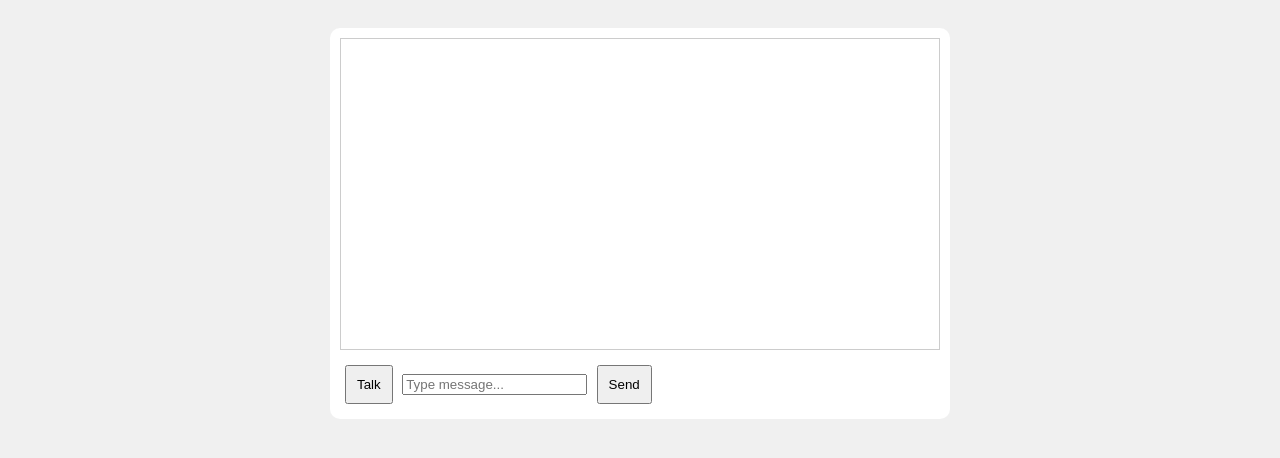
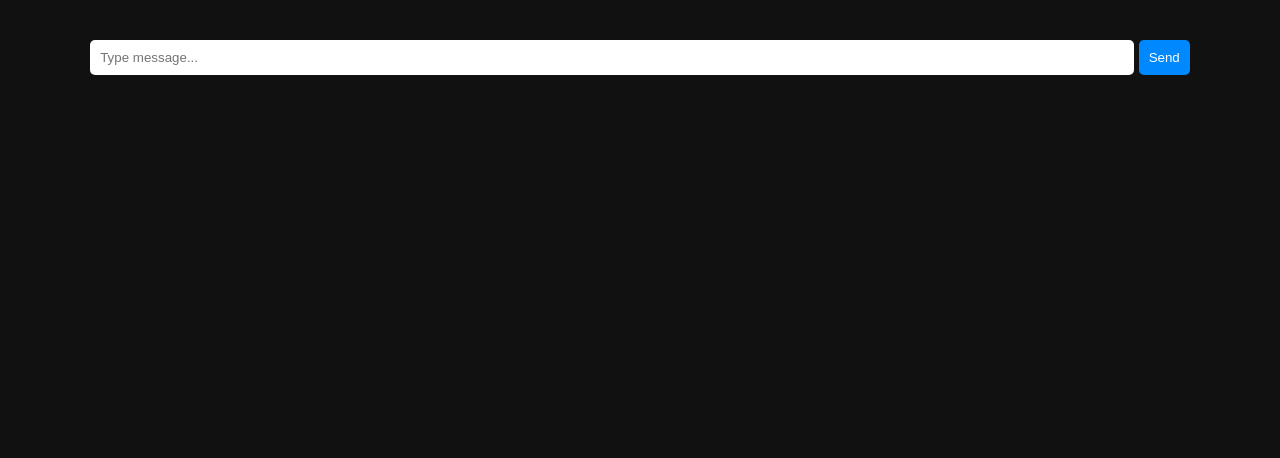
Before and after one commit to CosmosAI471/LunaAI, a plain HTML site: page index.html in a window 1280 px wide. Drawn offline with Linux system fonts and the light colour scheme.

Commit message:
Update index.html

```diff
--- a/index.html
+++ b/index.html
@@ -1,17 +1,40 @@
 <!DOCTYPE html>
-<html>
+<html lang="en">
 <head>
-  <title>Luna Web Chat</title>
-  <meta name="viewport" content="width=device-width, initial-scale=1" />
-  <link rel="stylesheet" href="style.css" />
+  <meta charset="UTF-8">
+  <meta name="viewport" content="width=device-width, initial-scale=1.0">
+  <title>Luna Chat</title>
+  <style>
+    body { font-family: sans-serif; background: #111; color: #fff; margin:0; }
+    .chat { max-width: 600px; margin: auto; padding: 20px; }
+    .msg { margin: 10px 0; padding: 10px; border-radius: 8px; }
+    .user { background: #444; text-align: right; }
+    .ai { background: #222; text-align: left; }
+    input { width: 80%; padding: 10px; border:none; border-radius: 5px; }
+    button { padding: 10px; background:#08f; color:white; border:none; border-radius: 5px; }
+  </style>
 </head>
 <body>
-  <div class="chatbox">
-    <div id="chatlog"></div>
-    <button onclick="startVoiceInput()">Talk</button>
-    <input type="text" id="textInput" placeholder="Type message..." />
-    <button onclick="sendText()">Send</button>
+  <div class="chat" id="chat"></div>
+  <div style="text-align:center;">
+    <input id="input" placeholder="Type message...">
+    <button onclick="send()">Send</button>
   </div>
-  <script src="script.js"></script>
+  <script>
+    async function send() {
+      let inp = document.getElementById("input");
+      let text = inp.value; inp.value="";
+      let chat = document.getElementById("chat");
+      chat.innerHTML += `<div class='msg user'>${text}</div>`;
+      let res = await fetch("YOUR_COLAB_URL/chat", {
+        method:"POST",
+        headers:{"Content-Type":"application/json"},
+        body:JSON.stringify({prompt:text})
+      });
+      let data = await res.json();
+      chat.innerHTML += `<div class='msg ai'>${data.reply}</div>`;
+      window.scrollTo(0,document.body.scrollHeight);
+    }
+  </script>
 </body>
 </html>
```
